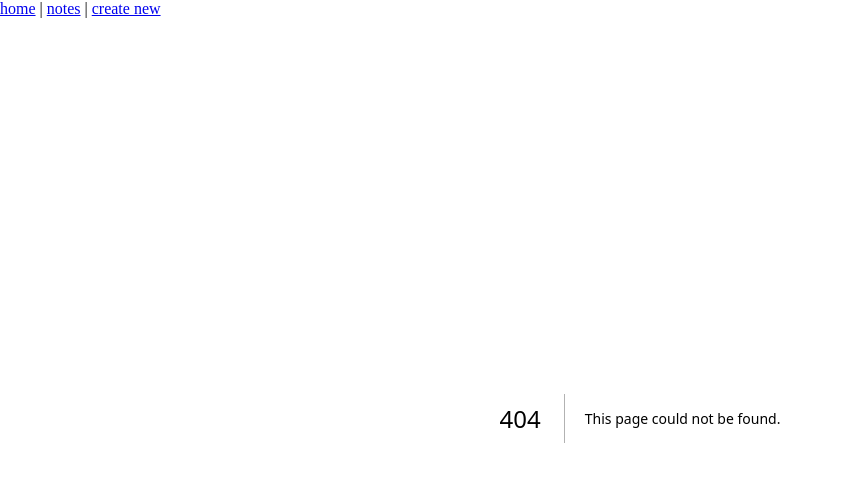
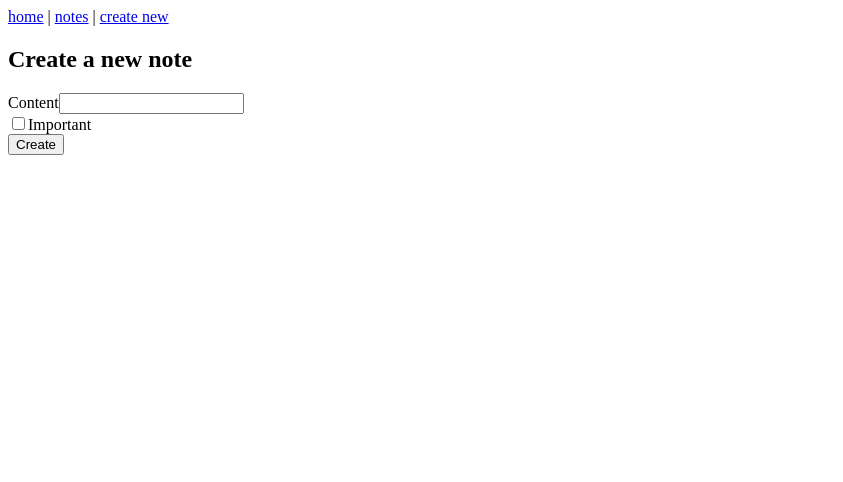
Before and after one commit to KoblaQ/full-stack-open-NextJs, a Next.js app in the folder notes-app/: page /notes/new in a window 1280 px wide. Before the commit this address had no page. Shown: the top 482 px of the page, without its empty margins (0-843 px from the left). Built offline with nearby package versions, Linux system fonts and the light colour scheme.

Commit message:
Creating new notes

```diff
--- /dev/null
+++ b/notes-app/app/actions/notes.ts
@@ -0,0 +1,14 @@
+'use server'
+
+import { redirect } from 'next/navigation'
+import { revalidatePath } from 'next/cache'
+import { addNote } from '../services/notes'
+
+export const createNote = async (formData: FormData) => {
+  const content = formData.get('content') as string
+  const important = formData.get('important') === 'on'
+  addNote(content, important)
+
+  revalidatePath('/notes')
+  redirect('/notes')
+}
--- /dev/null
+++ b/notes-app/app/notes/new/page.tsx
@@ -0,0 +1,26 @@
+import { createNote } from '../../actions/notes'
+
+const NewNote = () => {
+  return (
+    <div>
+      <h2>Create a new note</h2>
+      <form action={createNote}>
+        <div>
+          <label>
+            Content
+            <input type="text" name="content" required />
+          </label>
+        </div>
+        <div>
+          <label>
+            <input type="checkbox" name="important" required />
+            Important
+          </label>
+        </div>
+        <button type="submit">Create</button>
+      </form>
+    </div>
+  )
+}
+
+export default NewNote
```
